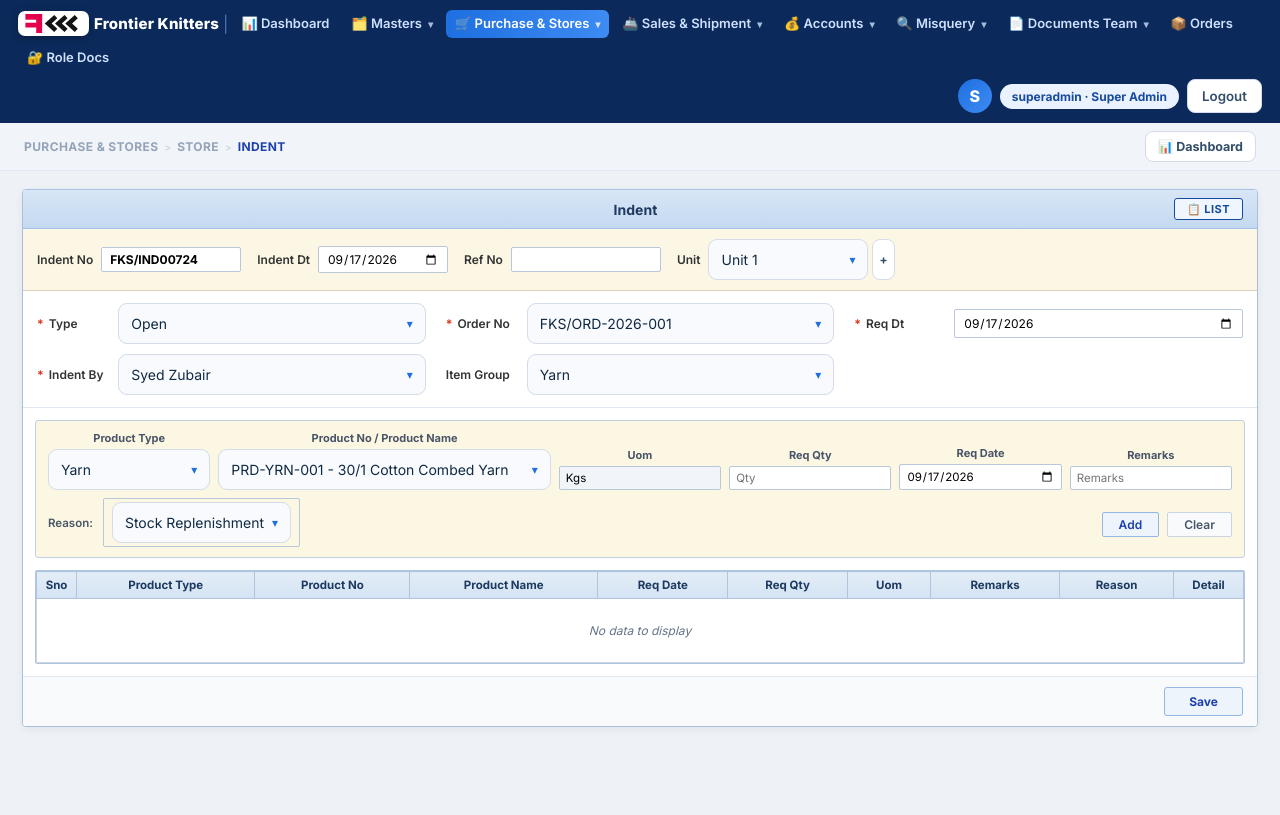
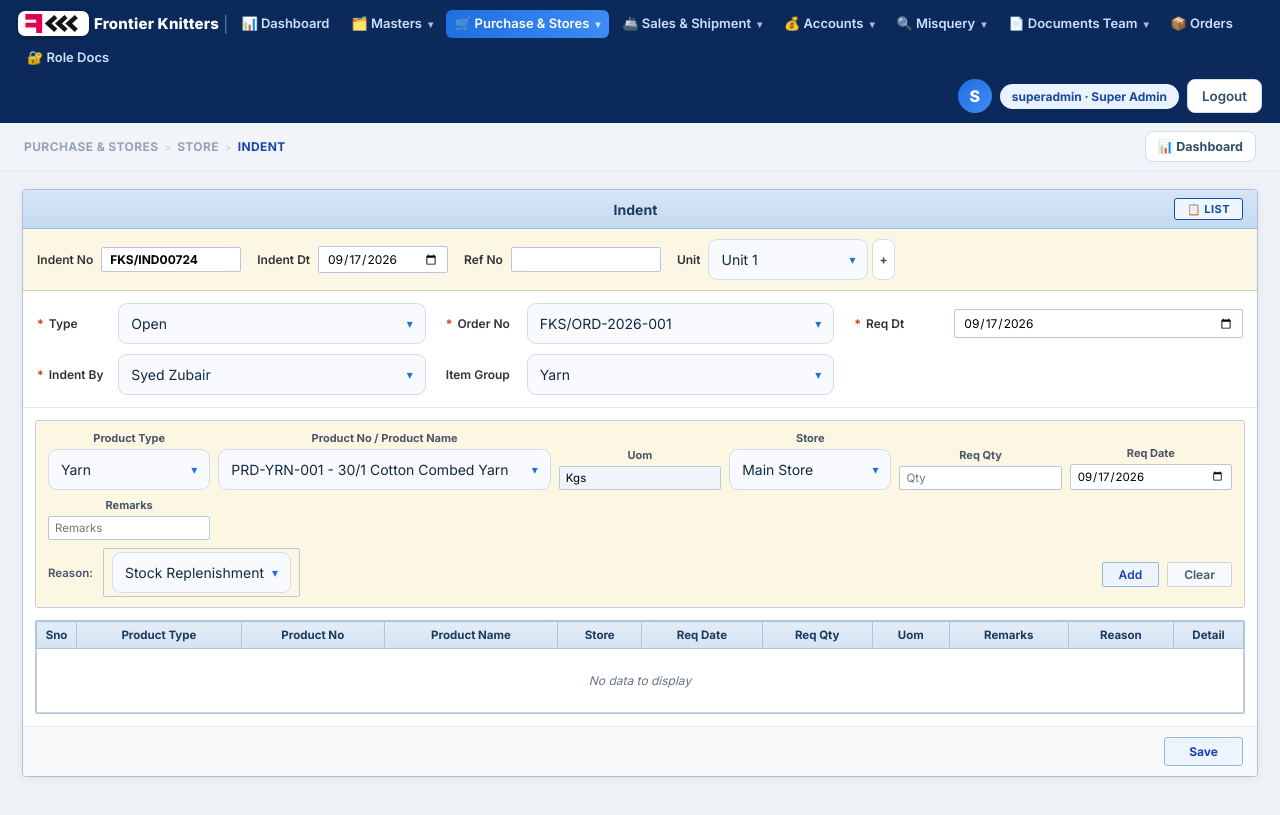
Before and after one commit to syedzubair2001/frontier-knitters-erp, a React (Vite) app: page /store/indent in a window 1280 px wide. Built offline with nearby package versions, Linux system fonts and the light colour scheme; the HTML template or start-up script is replaced by a standard one.

Commit message:
Indent: per-item Store selector + Store column in items table and print voucher

```diff
--- a/src/indentConfig.js
+++ b/src/indentConfig.js
@@ -9,6 +9,10 @@ export const INDENT_BY_OPTIONS = [
 ];
 export const ITEM_GROUPS = [
   'Yarn', 'Dyes & Chemicals', 'Accessories', 'Packing Material', 'Spare Parts', 'General',
+];
+
+export const INDENT_STORES = [
+  'Main Store', 'Yarn Store', 'General Store', 'Unit 1 Store', 'Unit 2 Store',
 ];
 
 export const PRODUCT_TYPES = [
--- a/src/pages/Indent.jsx
+++ b/src/pages/Indent.jsx
@@ -6,7 +6,7 @@ import Navbar from '../components/Navbar';
 import {
   INDENT_TYPES, INDENT_APPROVAL, INDENT_UNITS, INDENT_BY_OPTIONS,
   ITEM_GROUPS, PRODUCT_TYPES, PRODUCT_CATALOG, REASON_OPTIONS, ORDER_NO_LIST,
-  INDENT_PER_PAGE_OPTIONS, INDENT_DOWNLOAD_TYPES, INDENT_COLUMNS,
+  INDENT_PER_PAGE_OPTIONS, INDENT_DOWNLOAD_TYPES, INDENT_COLUMNS, INDENT_STORES,
 } from '../indentConfig';
 import { listIndents, saveIndent, deleteIndent } from '../indentService';
 import { loadOrderLookup } from '../requisitionService';
@@ -43,6 +43,7 @@ function makeBlankItemInput() {
     productNo: firstProd.code,
     productName: firstProd.name,
     uom: firstProd.uom,
+    store: INDENT_STORES[0],
     reqQty: '',
     reqDate: today,
     remarks: '',
@@ -197,6 +198,7 @@ export default function Indent() {
       reqDate: itemInput.reqDate,
       reqQty: Number(itemInput.reqQty),
       uom: itemInput.uom,
+      store: itemInput.store,
       remarks: itemInput.remarks,
       reason: itemInput.reason,
     };
@@ -493,6 +495,16 @@ export default function Indent() {
                   </div>
 
                   <div className="legacy-item-col">
+                    <label>Store</label>
+                    <BlueSelect
+                      value={itemInput.store}
+                      onChange={(e) => setItemInput({ ...itemInput, store: e.target.value })}
+                    >
+                      {INDENT_STORES.map((st) => <option key={st} value={st}>{st}</option>)}
+                    </BlueSelect>
+                  </div>
+
+                  <div className="legacy-item-col">
                     <label>Req Qty</label>
                     <input
                       type="number"
@@ -557,6 +569,7 @@ export default function Indent() {
                       <th>Product Type</th>
                       <th>Product No</th>
                       <th>Product Name</th>
+                      <th>Store</th>
                       <th>Req Date</th>
                       <th>Req Qty</th>
                       <th>Uom</th>
@@ -572,6 +585,7 @@ export default function Indent() {
                         <td>{it.productType}</td>
                         <td><b>{it.productNo}</b></td>
                         <td style={{ textAlign: 'left' }}>{it.productName}</td>
+                        <td>{it.store || '—'}</td>
                         <td>{it.reqDate}</td>
                         <td><b>{it.reqQty}</b></td>
                         <td>{it.uom}</td>
@@ -589,7 +603,7 @@ export default function Indent() {
                     ))}
                     {!form.items.length && (
                       <tr>
-                        <td colSpan={10} className="empty-td">
+                        <td colSpan={11} className="empty-td">
                           No data to display
                         </td>
                       </tr>
@@ -820,6 +834,7 @@ export default function Indent() {
                           <th>Product Type</th>
                           <th>Product No</th>
                           <th>Product Name</th>
+                          <th>Store</th>
                           <th>Req Date</th>
                           <th>Req Qty</th>
                           <th>Uom</th>
@@ -834,6 +849,7 @@ export default function Indent() {
                               <td>{it.productType}</td>
                               <td><b>{it.productNo}</b></td>
                               <td style={{ textAlign: 'left' }}>{it.productName}</td>
+                              <td>{it.store || '—'}</td>
                               <td>{it.reqDate}</td>
                               <td><b>{it.reqQty}</b></td>
                               <td>{it.uom}</td>
@@ -846,6 +862,7 @@ export default function Indent() {
                             <td>General Store Item</td>
                             <td><b>{printRecord.refNo || 'PRD-STORE'}</b></td>
                             <td style={{ textAlign: 'left' }}>General Store Material Requirement</td>
+                            <td>Main Store</td>
                             <td>{printRecord.date}</td>
                             <td><b>100</b></td>
                             <td>Pcs</td>
```
